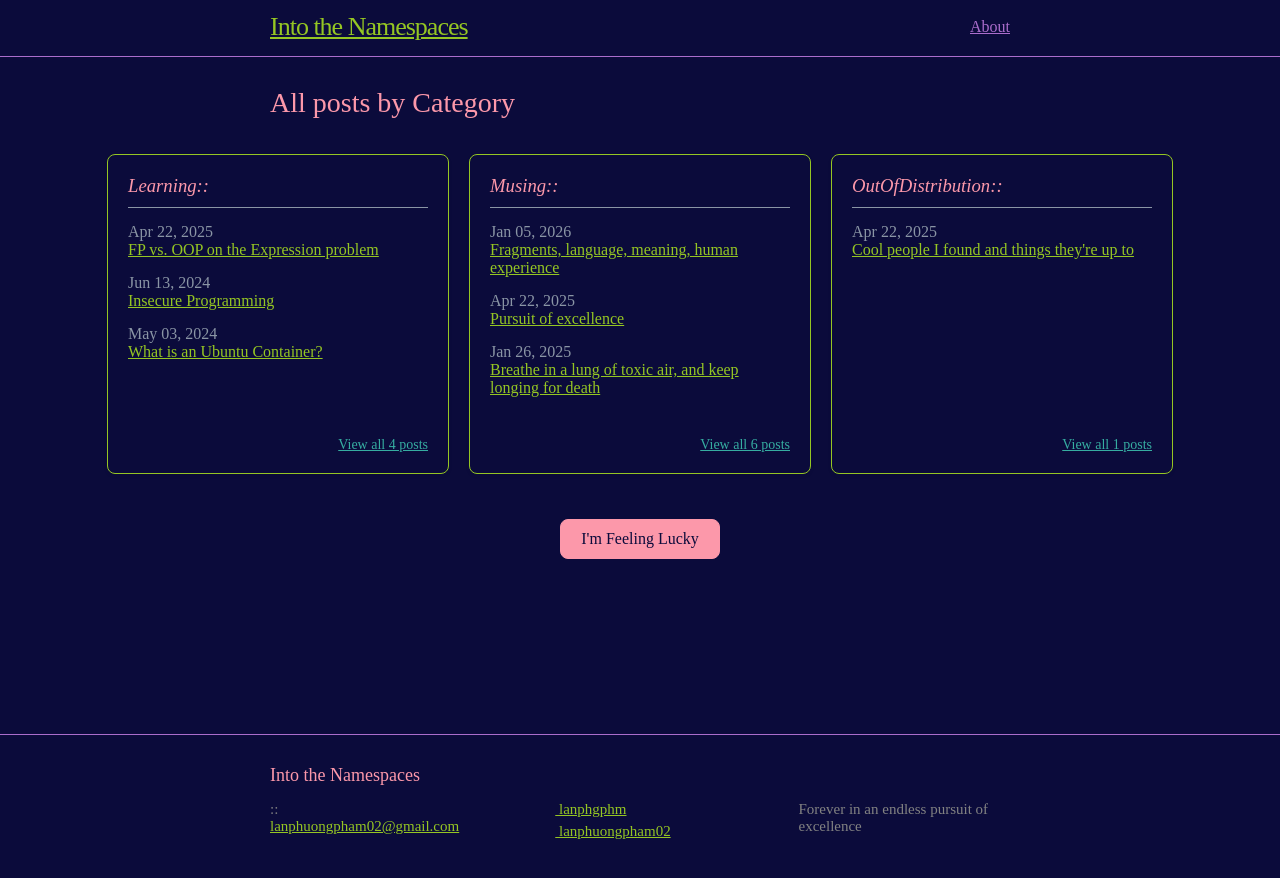
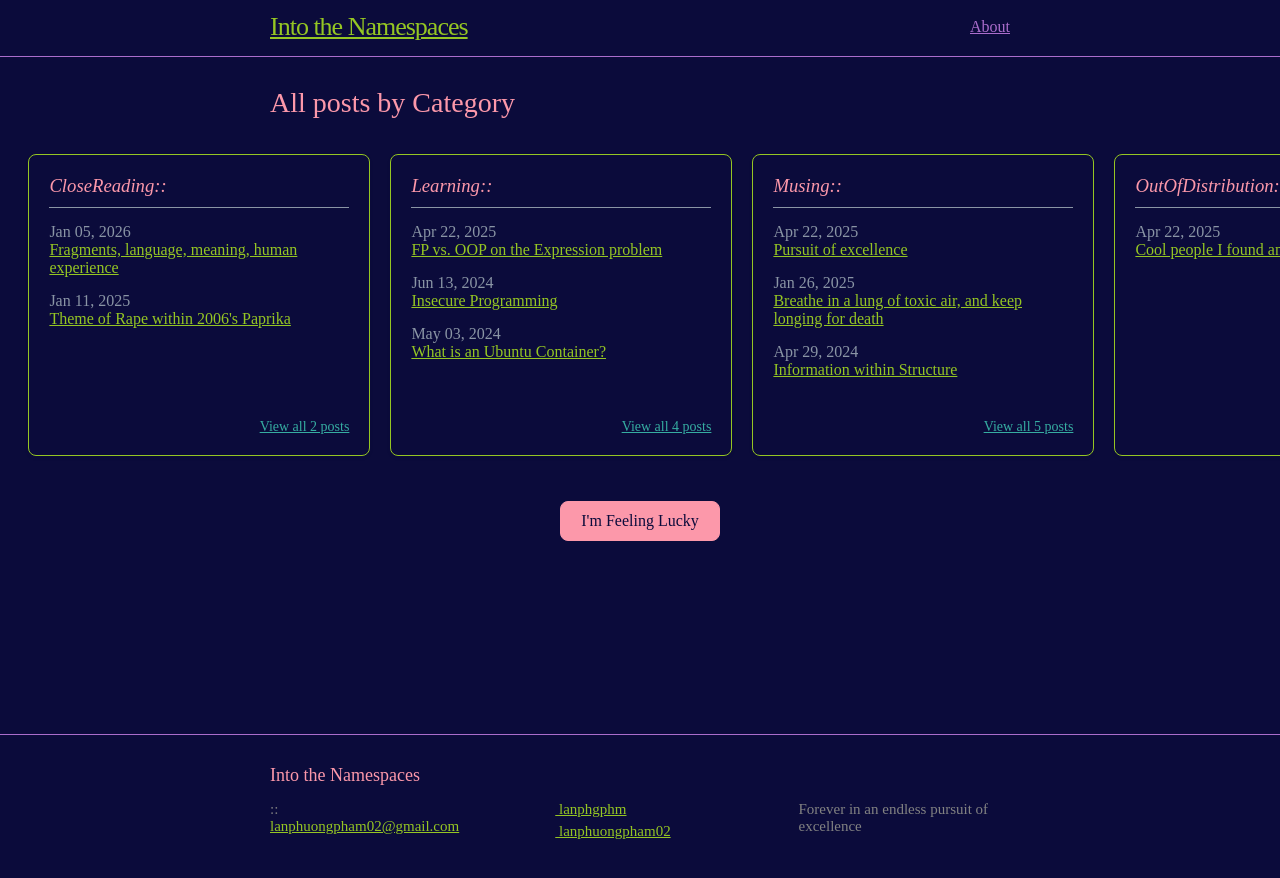
Before and after one commit to lanphgphm/lanphgphm.github.io, a Jekyll site: the page built from index.md, in a window 1280 px wide. Shown: the top 878 px of the page. Built offline with Jekyll 4.4.1, drawn with Linux system fonts in a browser that asks for light colours; some web fonts are replaced.

Commit message:
new category

```diff
--- /dev/null
+++ b/_category/closereading.markdown
@@ -0,0 +1,5 @@
+---
+layout: category
+title: "CloseReading::"
+permalink: /category/closereading::/
+---
--- a/_posts/Musing::/2025-01-05-language-meaning-human.markdown
+++ b/_posts/CloseReading::/2025-01-05-language-meaning-human.markdown
@@ -2,7 +2,7 @@
 layout: post_with_category
 title: "Fragments, language, meaning, human experience"
 date: 2026-01-05
-categories: "Musing::"
+categories: "CloseReading::"
 ---
 This is a comparative essay between [Cento for Falasteen](https://adimagazine.com/issues/17/) (from works of Hasheemah Afaneh, laila r.markled, Yousef Abu-Salah, Rashid Hussain (translated by Salma Harland), Bassam Jamil (translated by Nicole Mankinen), Rania Lardjane, Hani Albayarie, Summer Awad, Veera Sulaiman, Suzana Sallak, Nama’a Qudah, Michael Jabareen, Alia Yunis, Yara Ghabayen, Aiya Sakr, Edward Salem, Ahmad Mallah, Kat Abdallah, Liane Al Ghusain, Priscilla Wathington, Lisa Suhair Majaj, Farah Alhaddad, Mikhail de Parlaine, Bader Alzaharna, and Fady Joudah) and [LoveLetters](www.gingerbeardman.com/loveletter/) (by Christopher Strachey (reimplemented by Matt Sephton “gingerbeardman”)). By comparing these two, I want to highlight how each work subverted the use of English as a language, as well as contrast how differently the lack of identity contributed to the message, which then helped me answer the question “what does it mean to be a human?”
 
--- /dev/null
+++ b/_posts/CloseReading::/2025-01-11-paprika.markdown
@@ -0,0 +1,8 @@
+---
+layout: post_with_category
+title: "Theme of Rape within 2006's Paprika"
+date: 2025-01-11
+categories: "CloseReading::"
+---
+
+abc 123
--- a/main.css
+++ b/main.css
@@ -352,7 +352,7 @@ table td { border: 1px solid #36ada1; }
   transition: all 0.2s ease;
   text-decoration: none;
   font-weight: 500;
-  font-family: 'Habibi';
+  font-family: 'Times New Roman';
 }
 
 .feeling-lucky-button:hover {
```
Also changed, not shown: 1 other file.
